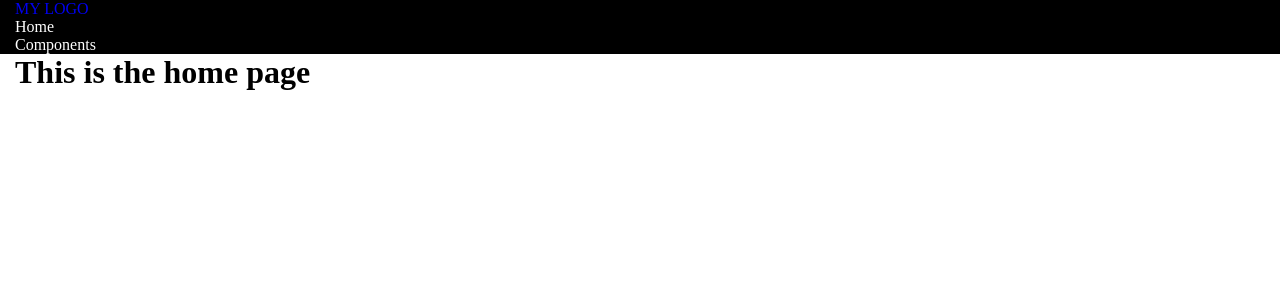
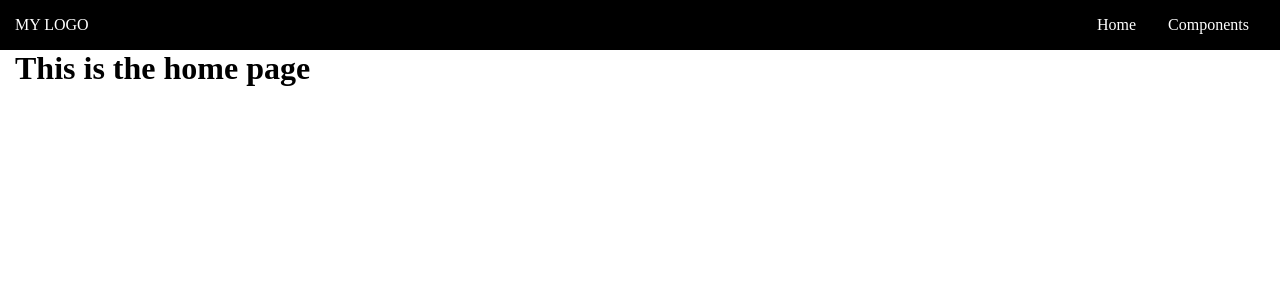
Before and after one commit to ThomasBrushel/React-Pattern-Library, a React (Create React App) app: page / in a window 1280 px wide. Shown: the top 300 px of the page. Built offline with nearby package versions, Linux system fonts and the light colour scheme.

Commit message:
adjustments to the grid also used autoprefixer to make sure everything was cross browser compatible

```diff
--- a/src/components/layout/Header.js
+++ b/src/components/layout/Header.js
@@ -12,9 +12,9 @@ const Header = (props) => {
   return (
     <div>
       <nav className={`nav ${navBrand}`}>
-        <div className="container">
-          <div className="col-4 center">
-            <a href="/">{ logo }</a>
+        <div className="container-row">
+          <div className="col-4 align-center-h">
+            <a className="logo" href="/">{ logo }</a>
           </div>
           <div className="col-8 align-end">
             <ul>
--- a/src/css/App.css
+++ b/src/css/App.css
@@ -1,11 +1,13 @@
 * {
   margin: 0;
   padding: 0;
+  -webkit-box-sizing: border-box;
   box-sizing: border-box; }
 
 *, *::before, *::after {
   margin: 0;
   padding: 0;
+  -webkit-box-sizing: border-box;
   box-sizing: border-box; }
 
 a {
@@ -23,9 +25,17 @@ a {
   font-size: 5em; }
 
 .container {
+  display: -webkit-box;
+  display: -ms-flexbox;
   display: flex;
+  -ms-flex-wrap: wrap;
   flex-wrap: wrap;
+  -webkit-box-pack: justify;
+  -ms-flex-pack: justify;
   justify-content: space-between;
+  -webkit-box-orient: vertical;
+  -webkit-box-direction: normal;
+  -ms-flex-direction: column;
   flex-direction: column;
   max-width: 1280px;
   padding-left: 15px;
@@ -33,32 +43,80 @@ a {
   margin-left: auto;
   margin-right: auto; }
 
+.container-row {
+  display: -webkit-box;
+  display: -ms-flexbox;
+  display: flex;
+  -ms-flex-wrap: wrap;
+  flex-wrap: wrap;
+  -webkit-box-pack: justify;
+  -ms-flex-pack: justify;
+  justify-content: space-between;
+  -webkit-box-orient: horizontal;
+  -webkit-box-direction: normal;
+  -ms-flex-direction: row;
+  flex-direction: row;
+  max-width: 1280px;
+  padding-left: 15px;
+  padding-right: 15px;
+  margin-left: auto;
+  margin-right: auto; }
+
 .col-4 {
+  -webkit-box-flex: 0;
+  -ms-flex: 0 0 38.999%;
   flex: 0 0 38.999%; }
 
 .col-8 {
+  -webkit-box-flex: 0;
+  -ms-flex: 0 0 60%;
   flex: 0 0 60%; }
+
+.align-end {
+  display: -webkit-box;
+  display: -ms-flexbox;
+  display: flex;
+  -webkit-box-pack: end;
+  -ms-flex-pack: end;
+  justify-content: flex-end; }
+
+.align-center-h {
+  display: -webkit-box;
+  display: -ms-flexbox;
+  display: flex;
+  -webkit-box-align: center;
+  -ms-flex-align: center;
+  align-items: center; }
 
 .nav.nav-grey {
   background: grey; }
 .nav.nav-black {
   background: black; }
+  .nav.nav-black ul li {
+    display: inline-block;
+    padding: 1em; }
   .nav.nav-black ul li a {
     color: white; }
+
+.logo {
+  color: white; }
 
 .hero {
   position: relative; }
   .hero img {
     width: 100%;
     height: 600px;
+    -o-object-fit: cover;
     object-fit: cover; }
   .hero .hero-text {
     position: absolute;
     top: 50%;
+    -webkit-transform: translateY(-50%);
     transform: translateY(-50%); }
     .hero .hero-text.is-right {
       right: 20%; }
     .hero .hero-text.is-center {
+      -webkit-transform: translateX(-50%);
       transform: translateX(-50%);
       left: 50%; }
 
@@ -72,6 +130,7 @@ a {
   text-align: left;
   outline: none;
   font-size: 15px;
+  -webkit-transition: 0.4s;
   transition: 0.4s; }
 
 .active, .accordion:hover {
@@ -93,12 +152,14 @@ a {
   text-align: left;
   outline: none;
   font-size: 15px;
+  -webkit-transition: 0.4s;
   transition: 0.4s; }
 
 .btn {
   border: none;
   font-size: 1em;
   padding: 1em 2.5em;
+  -webkit-transition: .5s;
   transition: .5s;
   text-transform: uppercase; }
   .btn.btn-main {
--- a/src/scss/_accordion.scss
+++ b/src/scss/_accordion.scss
@@ -8,6 +8,7 @@
   text-align: left;
   outline: none;
   font-size: 15px;
+  -webkit-transition: 0.4s;
   transition: 0.4s;
 }
 
@@ -32,5 +33,6 @@
   text-align: left;
   outline: none;
   font-size: 15px;
+  -webkit-transition: 0.4s;
   transition: 0.4s;
 }
--- a/src/scss/_buttons.scss
+++ b/src/scss/_buttons.scss
@@ -2,6 +2,7 @@
   border: none;
   font-size: 1em;
   padding: 1em 2.5em;
+  -webkit-transition: .5s;
   transition: .5s;
   text-transform: uppercase;
   &.btn-main {
--- a/src/scss/_general.scss
+++ b/src/scss/_general.scss
@@ -1,13 +1,15 @@
 * {
   margin: 0;
   padding: 0;
-  box-sizing: border-box;
+  -webkit-box-sizing: border-box;
+          box-sizing: border-box;
 }
 
 *, *::before, *::after {
   margin: 0;
   padding: 0;
-  box-sizing: border-box;
+  -webkit-box-sizing: border-box;
+          box-sizing: border-box;
 }
 
 a {
--- a/src/scss/_grid.scss
+++ b/src/scss/_grid.scss
@@ -1,8 +1,36 @@
 .container {
+  display: -webkit-box;
+  display: -ms-flexbox;
   display: flex;
-  flex-wrap: wrap;
-  justify-content: space-between;
-  flex-direction: column;
+  -ms-flex-wrap: wrap;
+      flex-wrap: wrap;
+  -webkit-box-pack: justify;
+      -ms-flex-pack: justify;
+          justify-content: space-between;
+  -webkit-box-orient: vertical;
+  -webkit-box-direction: normal;
+      -ms-flex-direction: column;
+          flex-direction: column;
+  max-width: 1280px;
+  padding-left: 15px;
+  padding-right: 15px;
+  margin-left: auto;
+  margin-right: auto;
+}
+
+.container-row {
+  display: -webkit-box;
+  display: -ms-flexbox;
+  display: flex;
+  -ms-flex-wrap: wrap;
+      flex-wrap: wrap;
+  -webkit-box-pack: justify;
+      -ms-flex-pack: justify;
+          justify-content: space-between;
+  -webkit-box-orient: horizontal;
+  -webkit-box-direction: normal;
+      -ms-flex-direction: row;
+          flex-direction: row;
   max-width: 1280px;
   padding-left: 15px;
   padding-right: 15px;
@@ -11,9 +39,31 @@
 }
 
 .col-4 {
-  flex: 0 0 38.999%;
+  -webkit-box-flex: 0;
+      -ms-flex: 0 0 38.999%;
+          flex: 0 0 38.999%;
 }
 
 .col-8 {
-  flex: 0 0 60%;
+  -webkit-box-flex: 0;
+      -ms-flex: 0 0 60%;
+          flex: 0 0 60%;
 }
+
+.align-end {
+  display: -webkit-box;
+  display: -ms-flexbox;
+  display: flex;
+  -webkit-box-pack: end;
+      -ms-flex-pack: end;
+          justify-content: flex-end;
+}
+
+.align-center-h {
+  display: -webkit-box;
+  display: -ms-flexbox;
+  display: flex;
+  -webkit-box-align: center;
+      -ms-flex-align: center;
+          align-items: center;
+}
--- a/src/scss/_navbar.scss
+++ b/src/scss/_navbar.scss
@@ -4,8 +4,16 @@
   }
   &.nav-black {
     background: black;
+    ul li {
+      display: inline-block;
+      padding: 1em;
+    }
     ul li a {
       color: white;
     }
   }
 }
+
+.logo {
+  color: white;
+}
```
Also changed, not shown: src/scss/_hero.scss (+6 -3 lines).
